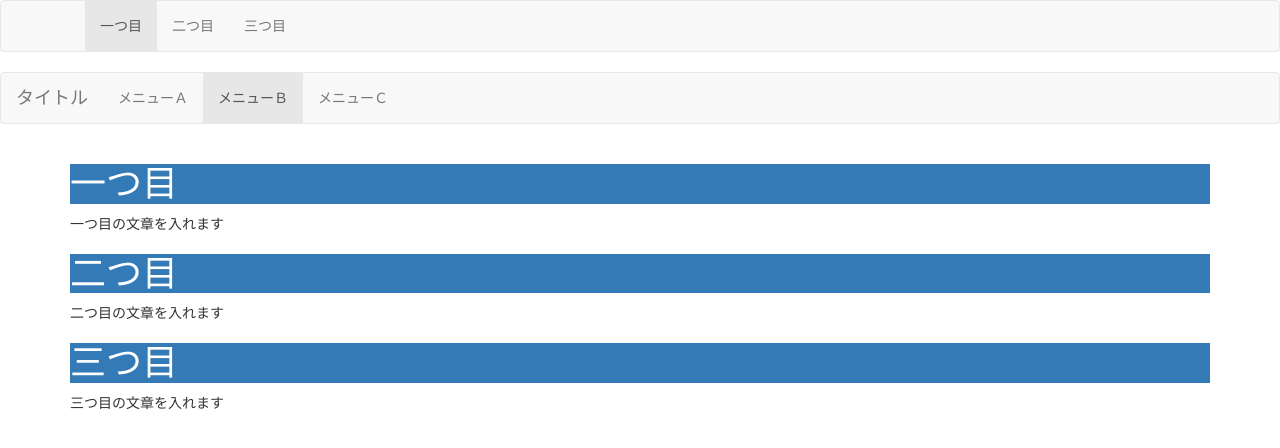
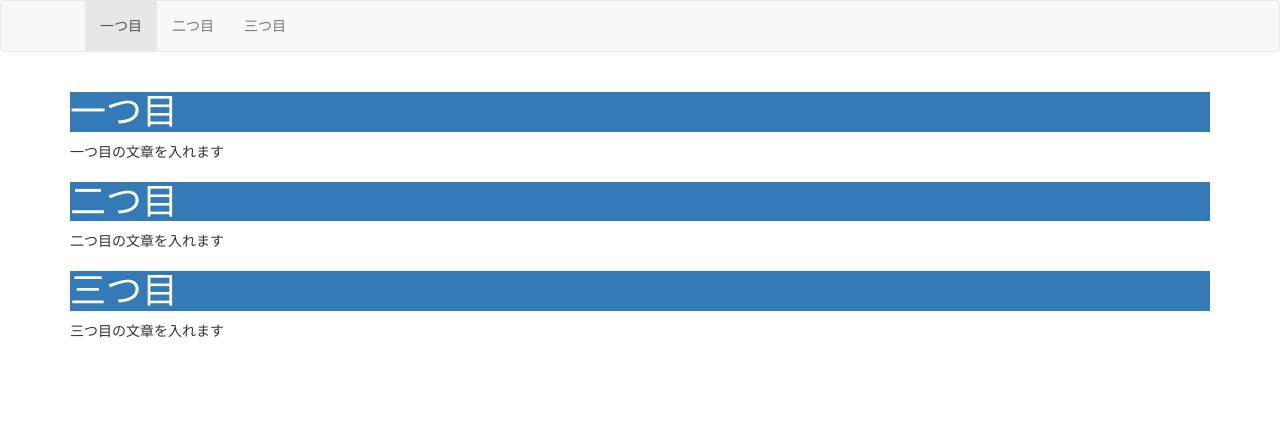
Before and after one commit to takamasa-kujirai/2016web2-3, a plain HTML site: page index.html in a window 1280 px wide. Drawn offline with nearby package versions, Linux system fonts and the light colour scheme.

Commit message:
Update index.html

```diff
--- a/index.html
+++ b/index.html
@@ -21,28 +21,6 @@
    </nav>
 
 
-   <nav class="navbar navbar-default">
-	<div class="container-fluid">
-		<div class="navbar-header">
-			<button type="button" class="navbar-toggle collapsed" data-toggle="collapse" data-target="#navbarEexample1">
-				<span class="sr-only">Toggle navigation</span>
-				<span class="icon-bar"></span>
-				<span class="icon-bar"></span>
-				<span class="icon-bar"></span>
-			</button>
-			<a class="navbar-brand" href="#">タイトル</a>
-		</div>
-
-		<div class="collapse navbar-collapse" id="navbarEexample1">
-			<ul class="nav navbar-nav">
-				<li><a href="#">メニューＡ</a></li>
-				<li class="active"><a href="#">メニューＢ</a></li>
-				<li><a href="#">メニューＣ</a></li>
-			</ul>
-		</div>
-	</div>
-</nav>
-
 
   <div class="container">
    <section>
```
